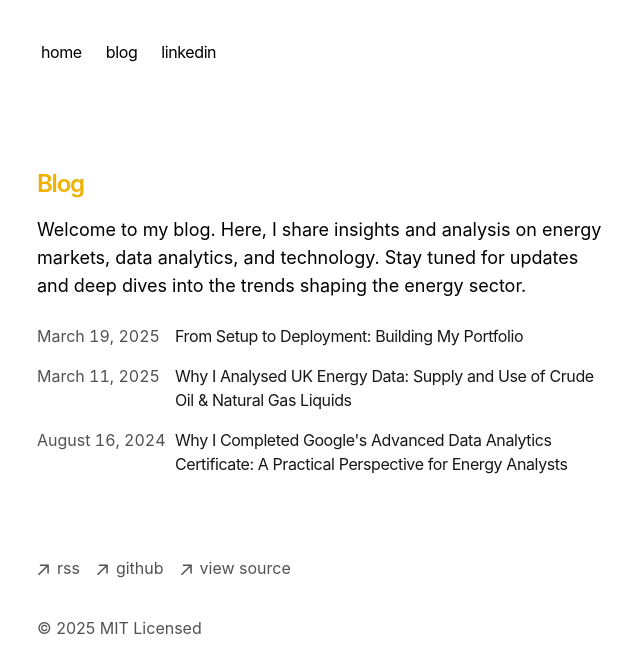
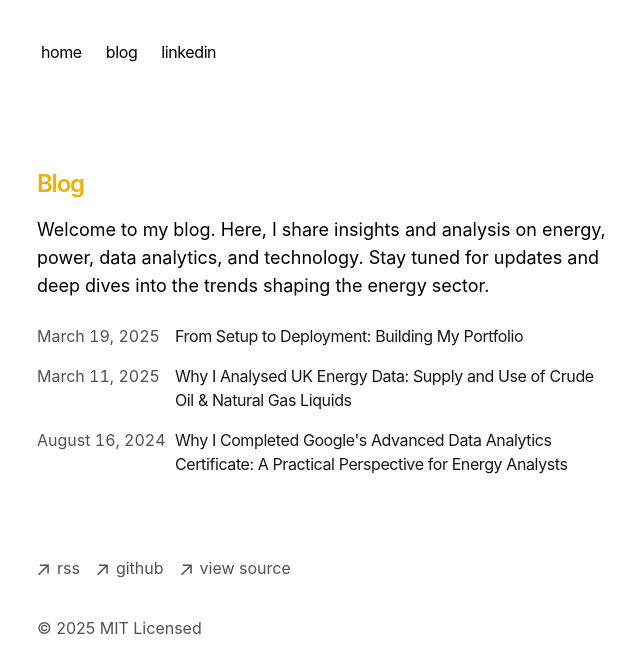
Before and after one commit to arjunsekhon/arjunsekhon-com, a Next.js app: page /blog in a window 1280 px wide. Shown: the top 672 px of the page, without its empty margins (315-955 px from the left). Built offline with nearby package versions, Linux system fonts and the light colour scheme.

Commit message:
Minor adjustment

```diff
--- a/app/blog/page.tsx
+++ b/app/blog/page.tsx
@@ -11,7 +11,7 @@ export default function Page() {
     <section className="container mx-auto py-8">
       <h1 className="font-semibold text-2xl mb-4 tracking-tighter text-yellow-500">Blog</h1>
       <p className="mb-6 text-lg">
-        Welcome to my blog. Here, I share insights and analysis on energy markets, data analytics, and technology. Stay tuned for updates and deep dives into the trends shaping the energy sector.
+        Welcome to my blog. Here, I share insights and analysis on energy, power, data analytics, and technology. Stay tuned for updates and deep dives into the trends shaping the energy sector.
       </p>
       <BlogPosts />
     </section>
--- a/app/blog/posts/portfolio-site-setup.mdx
+++ b/app/blog/posts/portfolio-site-setup.mdx
@@ -10,9 +10,9 @@ I decided to take a leap and build my portfolio site. This project has been rewa
 Setting up the domain was novel and exciting. I registered my domain via AWS and configured Route 53 by setting up a hosted zone, NS, and A records to point to Vercel’s servers. This experience helped me understand DNS management and the CI/CD process.
 
 **Discovering Tailwind CSS:**
-I’ve been curious about utility-first CSS frameworks, and Tailwind CSS has impressed me. Its simplicity in styling pages and creating layouts made the design process straightforward. With Tailwind, I can focus on content and functionality.
+Tailwind CSS has impressed me with it's simplicity in styling pages and makes creating layouts straightforward. The [documentation](https://tailwindcss.com/docs/styling-with-utility-classes) is excellent which means, I can focus on content and functionality.
 
 **Why I Built This Site:**
-Beyond showcasing my work in energy markets and data analytics, this project was a chance to learn and experiment with technologies like Next.js, React and cloud computing. Building this site has refined my technical skills and given me the confidence to deploy and manage a live website.
+Beyond showcasing my work in understanding energy, power and data analytics, this project was a chance to learn and experiment with technologies like Next.js, React and cloud computing. Building this site has refined my technical skills and given me the confidence to deploy and manage a live website.
 
 Stay tuned for more updates as I explore the intersection of energy, data, and technology!
```
